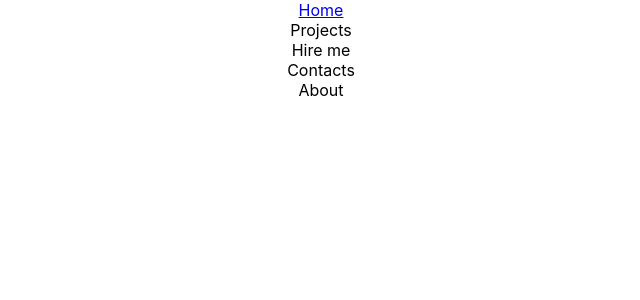
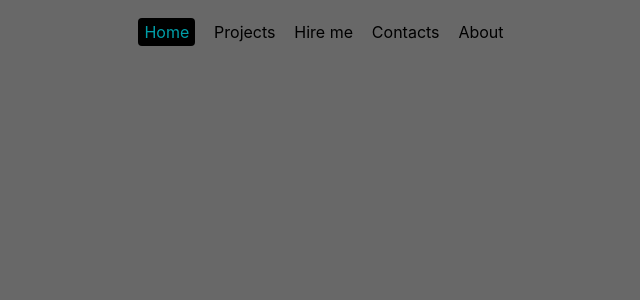
Before and after one commit to y-emam/my-website, a React (Create React App) app: page / in a window 1280 px wide. Shown: the top 300 px of the page, without its empty margins (319-959 px from the left). Built offline with nearby package versions, Linux system fonts and the light colour scheme.

Commit message:
made simple design for navbar

```diff
--- a/src/App.css
+++ b/src/App.css
@@ -1,38 +1,43 @@
-.App {
-  text-align: center;
+* {
+  margin: 0;
+  padding: 0;
+  font-family: ystem-ui, -apple-system, "Segoe UI", Roboto, "Helvetica Neue",
+    "Noto Sans", "Liberation Sans", Arial, sans-serif, "Apple Color Emoji",
+    "Segoe UI Emoji", "Segoe UI Symbol", "Noto Color Emoji";
+  background-color: #686868;
 }
 
-.App-logo {
-  height: 40vmin;
-  pointer-events: none;
+.navbar {
+  display: flex;
+  flex-direction: row;
+  align-items: center;
+  align-self: center;
+  justify-self: center;
+  justify-content: space-around;
+  width: 30%;
+  margin: 18px auto 0 auto;
 }
 
-@media (prefers-reduced-motion: no-preference) {
-  .App-logo {
-    animation: App-logo-spin infinite 20s linear;
-  }
+.navbar-item {
+  color: #000;
+  text-decoration: none;
+  transition: all 0.2s ease-out;
 }
 
-.App-header {
-  background-color: #282c34;
-  min-height: 100vh;
-  display: flex;
-  flex-direction: column;
-  align-items: center;
-  justify-content: center;
-  font-size: calc(10px + 2vmin);
-  color: white;
+.navbar .navbar-item:hover {
+  color: #009fa9;
 }
 
-.App-link {
-  color: #61dafb;
+.navbar-item.active {
+  color: #009fa9;
+  background-color: #000;
+  padding: 4px 6px;
+  border-radius: 4px;
+  text-decoration: none;
+  transition: all 0.2s ease-out;
 }
 
-@keyframes App-logo-spin {
-  from {
-    transform: rotate(0deg);
-  }
-  to {
-    transform: rotate(360deg);
-  }
+.navbar-item.active:hover {
+  color: #000;
+  background-color: #009fa9;
 }
--- a/src/App.js
+++ b/src/App.js
@@ -6,6 +6,7 @@ import HireMe from "./pages/hire-me";
 import Contacts from "./pages/contact";
 import About from "./pages/about";
 import NoPage from "./pages/no-page";
+// import "bootstrap/dist/css/bootstrap.min.css";
 
 function App() {
   return (
--- a/src/components/navbar.js
+++ b/src/components/navbar.js
@@ -1,13 +1,21 @@
 function Navbar() {
   return (
-    <header className="navbar">
-      <a href="/" className="navbar-item">
+    <header className="navbar ">
+      <a href="/" className="navbar-item active">
         Home
       </a>
-      <div className="navbar-item">Projects</div>
-      <div className="navbar-item">Hire me</div>
-      <div className="navbar-item">Contacts</div>
-      <div className="navbar-item">About</div>
+      <a href="/projects" className="navbar-item">
+        Projects
+      </a>
+      <a href="/hire-me" className="navbar-item">
+        Hire me
+      </a>
+      <a href="/contacts" className="navbar-item">
+        Contacts
+      </a>
+      <a href="/about" className="navbar-item">
+        About
+      </a>
     </header>
   );
 }
```
Also changed, not shown: src/info.txt (added).
